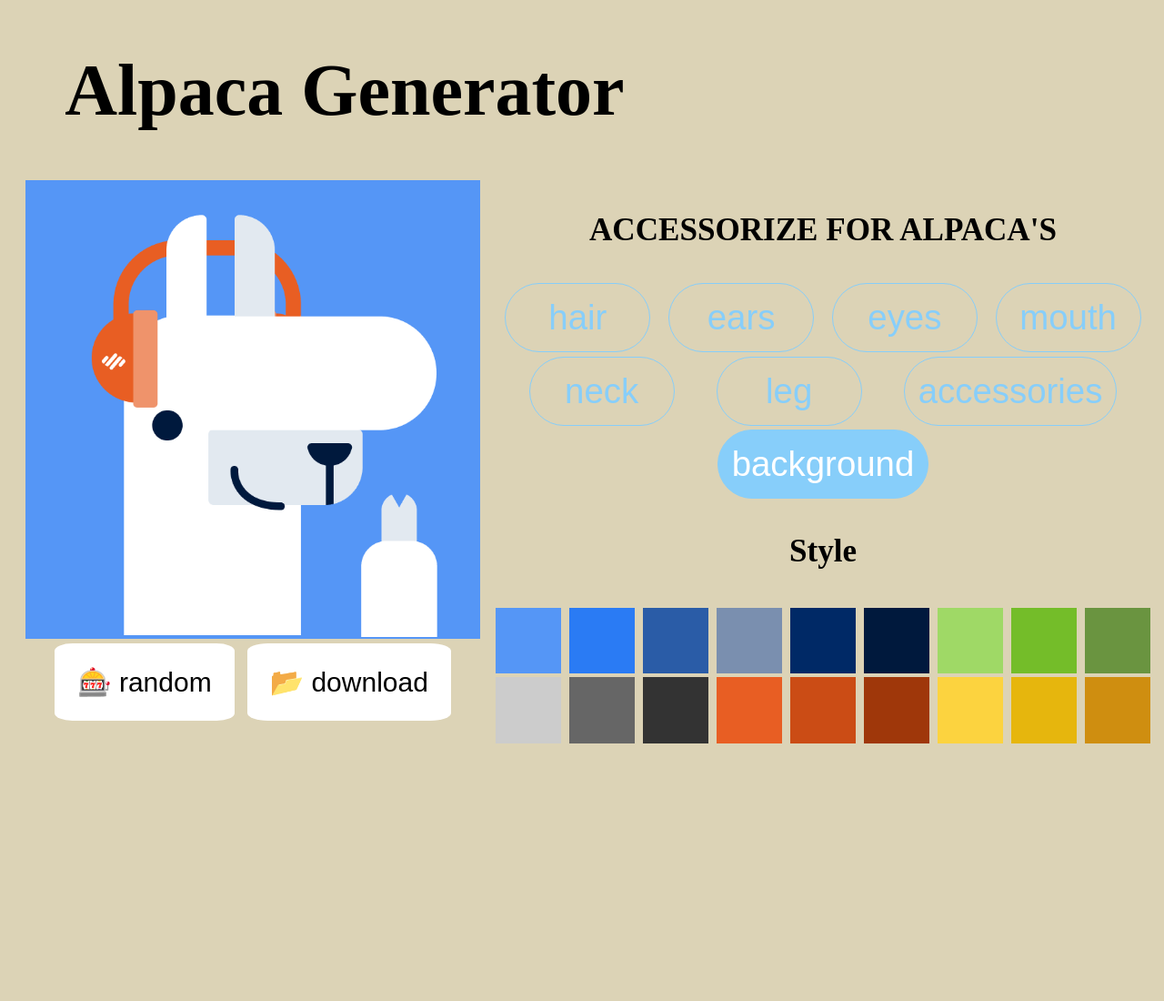
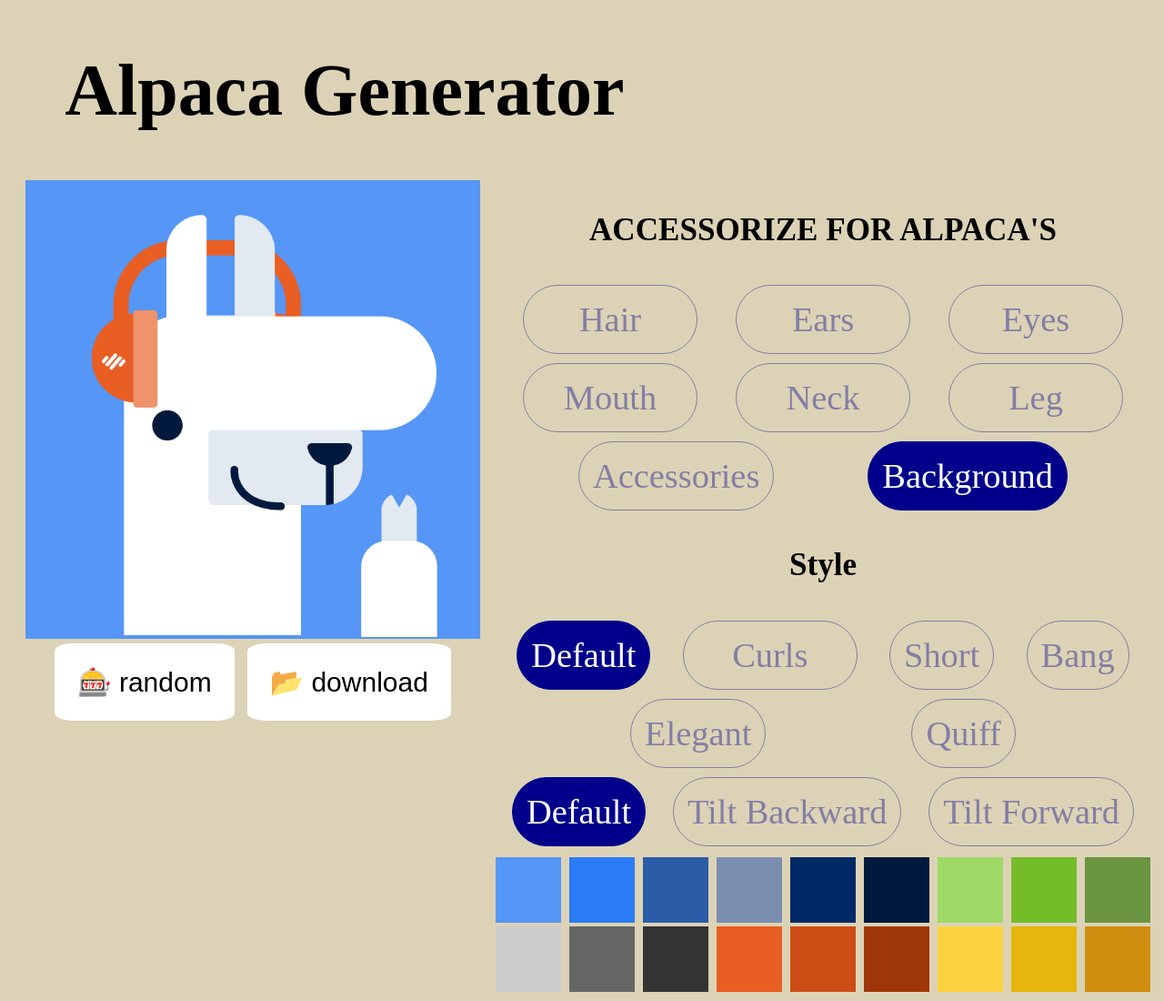
Before and after one commit to RoadBlack/avatarGenerator, a plain HTML site: page index.html in a window 1280 px wide. Shown: the whole page at 91% size. Before the commit the page ends 832 px from the top, so only its background shows below. Drawn offline with Linux system fonts and the light colour scheme.

Commit message:
small update with working options

```diff
--- a/alpacaScript.js
+++ b/alpacaScript.js
@@ -69,7 +69,6 @@ const listOfOptions = [chooseEars  , chooseHair ,
 // stworzyć funkcje do której przekazujemy argument jaki przycisk został wciśnięty
 //APP logic
 function chooseFunction(option) {
-   setToDefault('chooseButtons' , 'btn');
     switch (option) {
          case "hair":
             document.getElementById('hairBtn').classList.add("active");
@@ -121,6 +120,7 @@ function hideOtherOpttions(choosenOption){
 //changing the beauty of alpaca lol
 function changeHair(typeOfHair){
    document.getElementById("hair").src = "alpaca/hair/" + typeOfHair;
+   document.getElementById(typeOfHair.replace('.png' , '')).focus;
 }
 function changeEyes(typeOfEyes){
    document.getElementById("eyes").src ="alpaca/eyes/"+ typeOfEyes;
@@ -172,16 +172,23 @@ function download(){
       anchor.remove();
    });
 }
-function setToDefault(className , classElements){
-   let element = document.getElementById("chooseButtons");
-   if(element !== null){
-   let elements = element.getElementsByClassName("btn");
-   }else{
-      console.log("XD");
-   }
-   // for(let i = 0 ; i < elements.length ; i++ ){
-   //    elements[i].classList.remove("active");
-   // }
-   console.log(element);
-   console.log(elements);
-}
+
+
+// function setToDefault(nameOfDiv){
+//    let btns = document.querySelectorAll('.chooseHair')
+//    for(let i = 0; i < btns.length; i++){
+//       if(btns[i].classList.contains('selected')) btns[i].classList.remove('selected');
+//     }
+//    btn.classList.add('selected');
+
+// }
+// //function setToDefault(list){
+//   // let newArray =[];
+//    //for(let i = 0 ; i < list.length ; i++){
+//     //  newArray.push(list[i].replace(".png" , '').document.getElementById[i]);
+//    //    for(let j = 0 ; j < newArray.length ; j++){
+//    //       console.log(document.getElementById[newArray[j]].classList.remove('active'));
+//      //  }
+//    // }
+//    //console.log(newArray);
+// //}
--- a/index.html
+++ b/index.html
@@ -38,66 +38,113 @@
                     <h3>ACCESSORIZE FOR ALPACA'S</h3>
                 </div>
                 <div class="chooseButtons">
-                    <button id="hairBtn" class="btn btnWide" onclick="chooseFunction('hair')">hair</button>
-                    <button id="earsBtn" class="btn btnWide" onclick="chooseFunction('ears')">ears</button>
-                    <button id="eyesBtn" class="btn btnWide" onclick="chooseFunction('eyes')">eyes</button>
-                    <button id="mouthBtn" class="btn btnWide" onclick="chooseFunction('mouth')" >mouth</button>
-                    <button id="neckBtn" class="btn btnWide"  onclick="chooseFunction('neck')">neck</button>
-                    <button id="legBtn" class="btn btnWide" onclick="chooseFunction('leg')">leg</button>
-                    <button id="accesoriesBtn"  class="btn" onclick="chooseFunction('accesories')">accessories</button>
-                    <button id="backgroundBtn" class="btn active"  onclick="chooseFunction('background')">background</button>
+                    <input  name="choose" type="radio" id="hairBtn" class="btn btnWide" onclick="chooseFunction('hair')"></input>
+                    <label  class="btn btnWide" for="hairBtn">Hair</label>
+                    <input  name="choose"  type="radio" id="earsBtn" class="btn btnWide" onclick="chooseFunction('ears')"></input>
+                    <label  class="btn btnWide" for="earsBtn">Ears</label>
+                    <input  name="choose" type="radio" id="eyesBtn" class="btn btnWide" onclick="chooseFunction('eyes')"></input>
+                    <label  class="btn btnWide" for="eyesBtn">Eyes</label>
+                    <input  name="choose" type="radio" id="mouthBtn" class="btn btnWide" onclick="chooseFunction('mouth')" ></input>
+                    <label  class="btn btnWide" for="mouthBtn">Mouth</label>
+                    <input  name="choose" type="radio" id="neckBtn" class="btn btnWide"  onclick="chooseFunction('neck')"></input>
+                    <label  class="btn btnWide" for="neckBtn">Neck</label>
+                    <input  name="choose" type="radio" id="legBtn" class="btn btnWide" onclick="chooseFunction('leg')"></input>
+                    <label  class="btn btnWide" for="legBtn">Leg</label>
+                    <input  name="choose" type="radio" id="accesoriesBtn"  class="btn " onclick="chooseFunction('accesories')"></input>
+                    <label  class="btn " for="accesoriesBtn">Accessories</label>
+                    <input  name="choose"type="radio" id="backgroundBtn" class="btn active" checked  onclick="chooseFunction('background')"></input>
+                    <label  class="btn " for="backgroundBtn" checked>Background</label>
                 </div>
 
             <div class="buttonText">
                 <h3>Style</h3>
             </div>
-            <div class="chooseHair" id="chooseHair">
-                <button id="default" class="btn" onclick="changeHair('default.png')">default</button>
-                <button id="curls"  class="btn" onclick="changeHair('curls.png')" >curls</button>
-                <button id="short" class="btn"  onclick="changeHair('short.png')">short</button>
-                <button id="bang" class="btn" onclick="changeHair('bang.png')">bang</button>
-                <button id="elegant" class="btn"  onclick="changeHair('elegant.png')">elegant</button>
-                <button id="quiff"  class="btn"  onclick="changeHair('quiff.png')" >quiff</button>
+            <div class="chooseHair chooseButtons" id="chooseHair">
+                <input  name="hair"  id="default" type="radio" class="btn" checked onclick="changeHair('default.png')"></input>
+                <label name="hair" class="btn" for="default" checked>Default</label>
+
+                <input name="hair" type="radio" id="curls"  class="btn" onclick="changeHair('curls.png')" ></input>
+                <label name="hair" class="btn btnWide" for="curls">Curls</label>
+
+                <input name="hair" type="radio" id="short" class="btn"  onclick="changeHair('short.png')"></input>
+                <label name="hair" class="btn" for="short">Short</label>
+
+                <input  name="hair" type="radio"  id="bang" class="btn" onclick="changeHair('bang.png')"></input>
+                <label name="hair" class="btn" for="bang">Bang</label>
+
+                <input  name="hair" type="radio"  id="elegant" class="btn"  onclick="changeHair('elegant.png')"></input>
+                <label name="hair" class="btn" for="elegant">Elegant</label>
+
+                <input  name="hair" type="radio"  id="quiff"  class="btn"  onclick="changeHair('quiff.png')" ></input>
+                <label name="hair" class="btn" for="quiff">Quiff</label>
              </div>
-             <div class="chooseEars" id="chooseEars">
-                <button id="defaultEars" class="btn"  onclick="changeEars('default.png')">default</button>
-                <button id="tiltBackward"  class="btn" onclick="changeEars('tilt-backward.png')">tilt backward</button>
-                <button id="tiltForward" class="btn" onclick="changeEars('tilt-forward.png')">tilt forward</button>
+             <div class="chooseEars chooseButtons" id="chooseEars">
+                <input name="ears" type="radio"  id="defaultEars active" checked class="btn active"  onclick="changeEars('default.png')"></input>
+                <label name="ears" class="btn" for="defaultEars">Default</label>
+                <input name="ears" type="radio"  id="tiltBackward"  class="btn" onclick="changeEars('tilt-backward.png')"></input>
+                <label name="ears" class="btn" for="tiltBackward">Tilt Backward</label>
+                <input name="ears" type="radio" id="tiltForward" class="btn" onclick="changeEars('tilt-forward.png')"></input>
+                <label name="ears" class="btn" for="tiltForward">Tilt Forward</label>
              </div>
              <div class="chooseEyes" id="chooseEyes">
-                <button id="angry" class="btn" onclick="changeEyes('angry.png')">angry</button>
-                <button id="default"  class="btn" onclick="changeEyes('default.png')">default</button>
-                <button id="naughty" class="btn" onclick="changeEyes('naughty.png')" >naughty</button>
-                <button id="panda" class="btn" onclick="changeEyes('panda.png')" >panda</button>
-                <button id="smart" class="btn" onclick="changeEyes('smart.png')"onclick="changeEyes('angry.png')">smart</button>
-                <button id="star" class="btn" onclick="changeEyes('star.png')">star</button>
+                <input name="eyes" type="radio"  id="angry" class="btn" onclick="changeEyes('angry.png')"></input>
+                <label name="eyes" class="btn" for="angry">Angry</label>
+                <input name="eyes" type="radio"  id="defaultEye" checked class="btn active" onclick="changeEyes('default.png')"></input>
+                <label name="eyes" class="btn" for="defaultEye">Default</label>
+                <input name="eyes" type="radio"  id="naughty" class="btn" onclick="changeEyes('naughty.png')" ></input>
+                <label name="eyes" class="btn" for="naughty">Naughty</label>
+                <input name="eyes" type="radio"  id="panda" class="btn" onclick="changeEyes('panda.png')" ></input>
+                <label name="eyes" class="btn" for="panda">Panda</label>
+                <input name="eyes" type="radio"  id="smart" class="btn" onclick="changeEyes('smart.png')"onclick="changeEyes('angry.png')"></input>
+                <label name="eyes" class="btn" for="smart">Smart</label>
+                <input name="eyes" type="radio"  id="star" class="btn" onclick="changeEyes('star.png')"></input>
+                <label name="eyes" class="btn" for="star">Star</label>
              </div>
              <div class="chooseLeg" id="chooseLeg">
-                <button id="bubbleTea" class="btn" onclick="changeLeg('bubble-tea.png')">bubbleTea</button>
-                <button id="cookie" class="btn" onclick="changeLeg('cookie.png')">cookie</button>
-                <button id="default" class="btn" onclick="changeLeg('default.png')">default</button>
-                <button id="gameConsole"  class="btn" onclick="changeLeg('game-console.png')">game console</button>
-                <button id="tiltBackward" class="btn" onclick="changeLeg('tilt-backward.png')">tilt backward</button>
-                <button id="tiltForward" class="btn" onclick="changeLeg('tilt-forward.png')">tilt forward</button>
+                <input name="leg" type="radio"  id="bubbleTea" class="btn" onclick="changeLeg('bubble-tea.png')"></input>
+                <label name="leg" class="btn" for="bubbleTea">Bubble Tea</label>
+                <input name="leg" type="radio"  id="cookie" class="btn" onclick="changeLeg('cookie.png')"></input>
+                <label name="leg" class="btn" for="cookie">Cookie</label>
+                <input name="leg" type="radio"  id="default active" checked class="btn active" onclick="changeLeg('default.png')"></input>
+                <label name="leg" class="btn" for="default">Default</label>
+                <input name="leg" type="radio"  id="gameConsole"  class="btn" onclick="changeLeg('game-console.png')"> </input>
+                <label name="leg" class="btn" for="gameConsole">Game Console</label>
+                <input name="leg" type="radio"  id="tiltBackwardLeg" class="btn" onclick="changeLeg('tilt-backward.png')"> </input>
+                <label name="leg" class="btn" for="tiltBackwardLeg">Tilt Backward</label>
+                <input name="leg" type="radio"  id="tiltForwardLeg" class="btn" onclick="changeLeg('tilt-forward.png')"> </input>
+                <label name="leg" class="btn" for="tiltForwardLeg">Tilt Forward</label>
              </div>
              <div class="chooseMouth" id="chooseMouth">
-                <button id="astonished" class="btn" onclick="changeMouth('astonished.png')">astonished</button>
-                <button id="default" class="btn" onclick="changeMouth('default.png')">default</button>
-                <button id="eating" class="btn" onclick="changeMouth('eating.png')">eating</button>
-                <button id="laugh" class="btn" onclick="changeMouth('laugh.png')">laugh</button>
-                <button id="tongue" class="btn" onclick="changeMouth('tongue.png')">tongue</button>
+                <input name="mouth" type="radio"  id="astonished" class="btn" onclick="changeMouth('astonished.png')"></input>
+                <label name="mouth" class="btn" for="astonished">Astonished</label>
+                <input name="mouth" type="radio"  id="defaultMouth" checked class="btn active" onclick="changeMouth('default.png')"></input>
+                <label name="mouth" class="btn" for="defaultMouth">Default</label>
+                <input name="mouth" type="radio"  id="eating" class="btn" onclick="changeMouth('eating.png')"></input>
+                <label name="mouth" class="btn" for="Eating">Eating</label>
+                <input name="mouth" type="radio"  id="laugh" class="btn" onclick="changeMouth('laugh.png')"></input>
+                <label name="mouth" class="btn" for="laugh">Laugh</label>
+                <input name="mouth" type="radio"  id="tongue" class="btn" onclick="changeMouth('tongue.png')"></input>
+                <label name="mouth" class="btn" for="tongue">Tongue</label>
              </div>
              <div class="chooseNeck" id="chooseNeck">
-                <button id="bendBackward" class="btn" onclick="changeNeck('bend-backward.png')">bend backward</button>
-                <button id="default" class="btn" onclick="changeNeck('default.png')">default</button>
-                <button id="bendForward" class="btn" onclick="changeNeck('bend-forward.png')">bendForward</button>
-                <button id="thick" class="btn" onclick="changeNeck('thick.png')">thick</button>
+                <input name="neck" type="radio"  id="bendBackward" class="btn" onclick="changeNeck('bend-backward.png')"></input>
+                <label name="neck" class="btn" for="bendBackward">Bend Backward</label>
+                <input name="neck" type="radio"  id="defaultNeck" checked class="btn active" onclick="changeNeck('default.png')"></input>
+                <label name="neck" class="btn" for="defaultNecks">Default</label>
+                <input name="neck" type="radio"  id="bendForward" class="btn" onclick="changeNeck('bend-forward.png')"></input>
+                <label name="neck" class="btn" for="bendForward">Bend Forward</label>
+                <input name="neck" type="radio"  id="thick" class="btn" onclick="changeNeck('thick.png')"></input>
+                <label name="neck" class="btn" for="thick">Thick</label>
              </div>
              <div class="chooseAccesories" id="chooseAccesories">
-                <button id="earings" class="btn" onclick="changeAccessories('earings.png')">earings</button>
-                <button id="flower" class="btn" onclick="changeAccessories('flower.png')">flower</button>
-                <button id="glasses" class="btn" onclick="changeAccessories('glasses.png')">glasses</button>
-                <button id="headphone" class="btn" onclick="changeAccessories('headphone.png')">headphone</button>
+                <input name="acc" type="radio" id="earings" class="btn" onclick="changeAccessories('earings.png')"></input>
+                <label name="acc" class="btn" for="earings">Earings</label>
+                <input name="acc" type="radio" id="flower" class="btn" onclick="changeAccessories('flower.png')"></input>
+                <label name="acc" class="btn" for="flower">Flower</label>
+                <input name="acc" type="radio" id="glasses" class="btn" onclick="changeAccessories('glasses.png')"></input>
+                <label name="acc" class="btn" for="glasses">Glasses</label>
+                <input name="acc" type="radio" id="headphone" class="btn active" checked onclick="changeAccessories('headphone.png')"></input>
+                <label name="acc" class="btn" for="headphone">Headphone</label>
              </div>
              <div class="chooseBackground" id="chooseBackground">
                 <img src="alpaca/backgrounds/blue50.png"  onclick="changeBackground('blue50.png')"class="square" alt="" id="blue50">
--- a/indexStyles.css
+++ b/indexStyles.css
@@ -11,6 +11,10 @@ body{
 
 .chooseEars{
     display:none;
+}
+.container input{
+    display: none;
+
 }
 .chooseEyes{
     display:none;
@@ -99,13 +103,14 @@ body{
 }
 .btn{
     background-color: transparent;
-    border:0.1rem solid lightskyblue;
+    border:0.1rem solid darkblue;
     border-radius: 6rem;
-    margin: 2.4px;
+    margin: 5px;
     font-size: 2.4rem;
-    color: lightskyblue;
+    color: darkblue;
     padding: 15px;
     height: auto;
+    opacity: 40%;
 }
 
 .chooseButtons{
@@ -128,17 +133,8 @@ body{
 .btn:hover{
     cursor: pointer;
 }
-.btn:focus{
-    background-color: lightskyblue;
-    opacity: 100%;
-    color: white;
-}
-.active{
-    background-color: lightskyblue;
-    color: white;
-}
-.activated{
-    background-color: lightskyblue;
+.btn:checked+label{
+    background-color: darkblue;
     opacity: 100%;
     color: white;
 }
```
